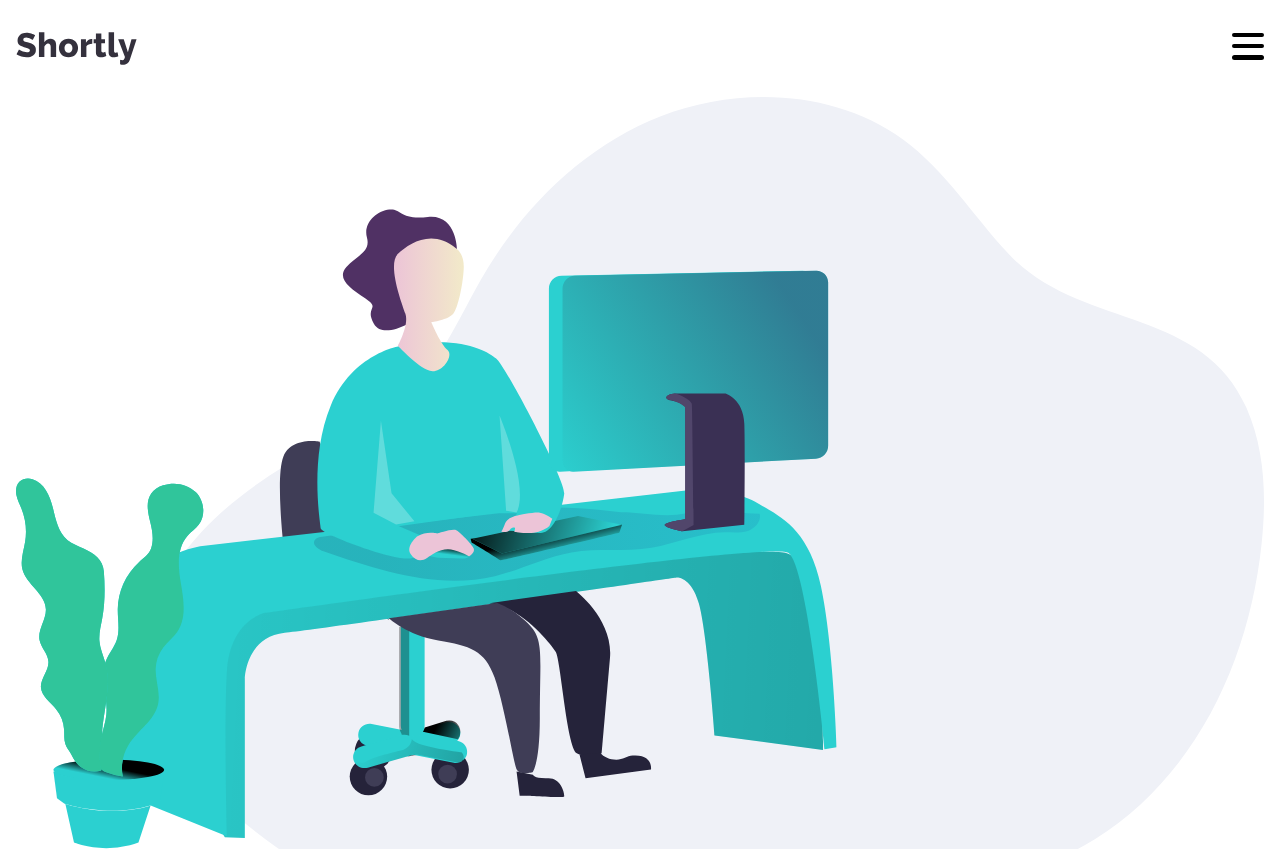
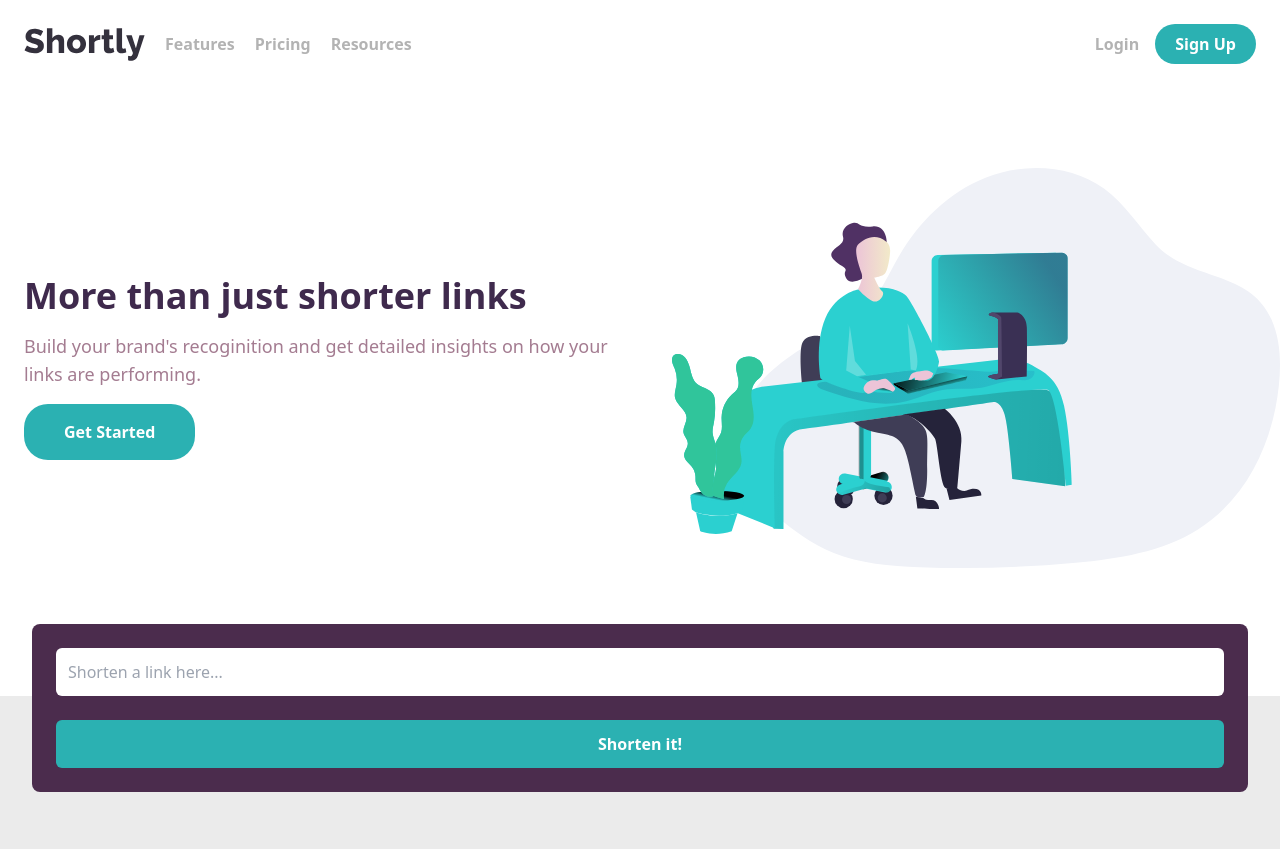
Before and after one commit to ShinobiKoda/url-shortener, a website: page index.html in a window 1280 px wide. Shown: the top 849 px of the page. Drawn offline with Linux system fonts and the light colour scheme.

Commit message:
added max width to containers

```diff
--- a/assets/styles.css
+++ b/assets/styles.css
@@ -68,3 +68,17 @@
 .copied-btn {
   display: none;
 }
+
+.desktop-nav {
+  display: none;
+}
+
+@media screen and (min-width: 768px) {
+  .mobile-nav {
+    display: none;
+  }
+
+  .desktop-nav {
+    display: flex;
+  }
+}
--- a/index.html
+++ b/index.html
@@ -11,7 +11,7 @@
     <link rel="stylesheet" href="./assets/output.css" />
     <title>URL Shortener</title>
   </head>
-  <body>
+  <body class="w-full h-full">
     <!-- Mobile Navigation -->
     <nav class="flex justify-between items-center py-8 px-4 w-full mobile-nav">
       <img src="./assets/images/logo.svg" alt="" />
@@ -52,22 +52,59 @@
     </nav>
 
     <!-- Desktop Navigation -->
-    <nav class="desktop-nav"></nav>
+    <nav
+      class="desktop-nav flex justify-between items-center w-full p-6 max-w-[1440px] mx-auto"
+    >
+      <div class="flex gap-5 items-center">
+        <img src="./assets/images/logo.svg" alt="" />
+        <a
+          href="#"
+          class="font-bold text-[#b3b3b3] hover:text-black cursor-pointer"
+          >Features</a
+        >
+        <a
+          href="#"
+          class="font-bold text-[#b3b3b3] hover:text-black cursor-pointer"
+          >Pricing</a
+        >
+        <a
+          href="#"
+          class="font-bold text-[#b3b3b3] hover:text-black cursor-pointer"
+          >Resources</a
+        >
+      </div>
+      <div class="flex gap-4">
+        <button
+          class="font-bold text-[#b3b3b3] hover:text-black cursor-pointer"
+        >
+          Login
+        </button>
+        <button
+          class="rounded-3xl py-2 px-5 bg-[#2bb1b2] font-bold text-white cursor-pointer"
+        >
+          Sign Up
+        </button>
+      </div>
+    </nav>
 
     <!-- Hero section -->
-    <div class="flex flex-col gap-4 mb-[8rem]">
-      <div class="px-4">
+    <div
+      class="flex flex-col gap-4 mb-[8rem] w-full max-w-[1440px] mx-auto md:flex-row-reverse md:mt-20 md:items-center"
+    >
+      <div class="px-4 flex-1 md:p-0">
         <img
           src="./assets/images/illustration-working.svg"
           alt=""
-          class="w-full mx-auto"
+          class="w-full mx-auto md:w-10rem"
         />
       </div>
-      <div class="text-center flex flex-col gap-4 items-center">
+      <div
+        class="text-center flex flex-col gap-4 items-center md:text-left md:p-6 md:items-start flex-1"
+      >
         <p class="text-4xl text-[#3f2a4d] font-extrabold">
           More than just shorter links
         </p>
-        <p class="text-[#a47c91] px-4 text-lg">
+        <p class="text-[#a47c91] px-4 text-lg md:p-0">
           Build your brand's recoginition and get detailed insights on how your
           links are performing.
         </p>
@@ -80,12 +117,14 @@
     </div>
 
     <div
-      class="w-full h-full bg-[#e2e2e2ad] flex flex-col gap-3 relative pb-[5rem]"
+      class="w-full h-full bg-[#e2e2e2ad] flex flex-col gap-3 pb-[5rem] mt-[6rem]"
     >
       <!-- Shorten Link Section -->
-      <div class="px-8 py-10 w-full absolute top-[-7rem] left-0 z-10">
+      <div
+        class="px-8 py-10 w-full relative top-[-7rem] left-0 z-10 max-w-[1440px] mx-auto"
+      >
         <div
-          class="shorten-link rounded-lg flex flex-col gap-6 items-center justify-center p-6 bg-[#4b2c4d] w-full"
+          class="shorten-link rounded-lg flex flex-col gap-6 items-center justify-center p-6 bg-[#4b2c4d] w-full max-w-[1440px] mx-auto"
         >
           <div class="flex flex-col gap-1 w-full">
             <input
@@ -108,7 +147,9 @@
       </div>
 
       <!-- Shortened links are kept here -->
-      <div class="flex flex-col mt-[10rem] gap-[4rem] px-8 link-list"></div>
+      <div
+        class="flex flex-col mt-[10rem] gap-[4rem] px-8 link-list w-full max-w-[1440px] mx-auto"
+      ></div>
 
       <div class="w-full px-8 flex flex-col items-center justify-center">
         <div class="mb-16 text-center flex flex-col gap-4">
@@ -122,7 +163,7 @@
         </div>
 
         <div
-          class="w-full bg-white rounded-lg flex flex-col items-center justify-center p-4"
+          class="w-full bg-white rounded-lg flex flex-col items-center justify-center p-4 max-w-[1440px] mx-auto"
         >
           <div
             class="w-16 h-16 rounded-[50%] bg-[#3f2a4d] flex items-center justify-center relative top-[-2rem]"
@@ -146,7 +187,7 @@
         <div class="w-[0.7rem] h-[6rem] bg-[#2bb1b2]"></div>
 
         <div
-          class="w-full bg-white rounded-lg flex flex-col items-center justify-center p-4"
+          class="w-full bg-white rounded-lg flex flex-col items-center justify-center p-4 max-w-[1440px] mx-auto"
         >
           <div
             class="w-16 h-16 rounded-[50%] bg-[#3f2a4d] flex items-center justify-center relative top-[-2rem]"
@@ -170,7 +211,7 @@
         <div class="w-[0.7rem] h-[6rem] bg-[#2bb1b2]"></div>
 
         <div
-          class="w-full bg-white rounded-lg flex flex-col items-center justify-center p-4"
+          class="w-full bg-white rounded-lg flex flex-col items-center justify-center p-4 max-w-[1440px] mx-auto"
         >
           <div
             class="w-16 h-16 rounded-[50%] bg-[#3f2a4d] flex items-center justify-center relative top-[-2rem]"
```
Also changed, not shown: assets/output.css.
